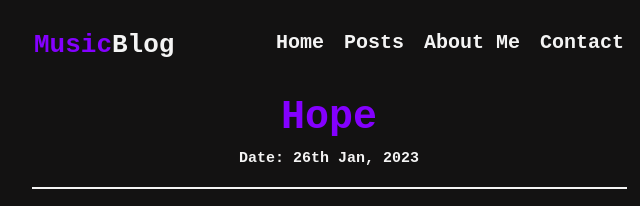
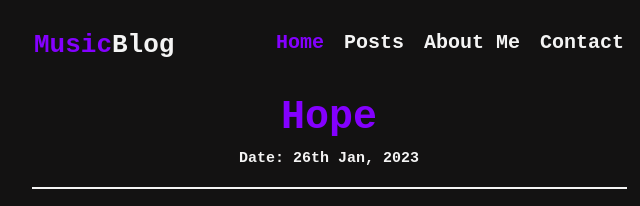
Before and after one commit to FireHead90544/vanilla-web-ui, a plain HTML site: page music-blog/index.html in a window 1280 px wide. Shown: the top 206 px of the page, 311-951 px from the left. Drawn offline with Linux system fonts and the light colour scheme.

Commit message:
Updated styles: active link

```diff
--- a/music-blog/styles.css
+++ b/music-blog/styles.css
@@ -97,3 +97,7 @@ div.body p{
     text-align: center;
     padding: 15px 0;
 }
+
+.active-link{
+    color: #8400ff;
+}
```
